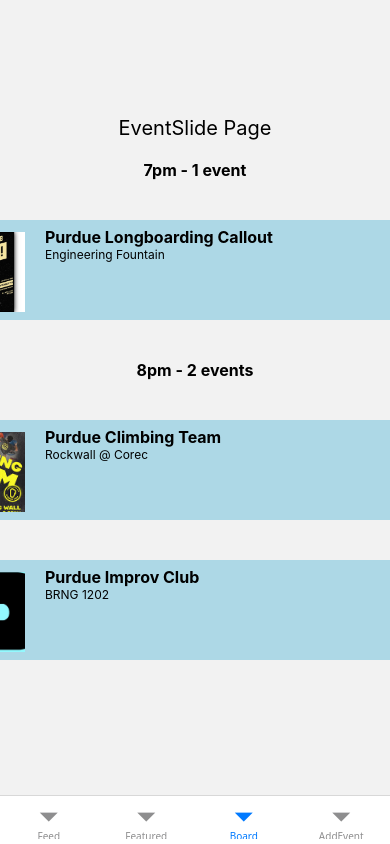
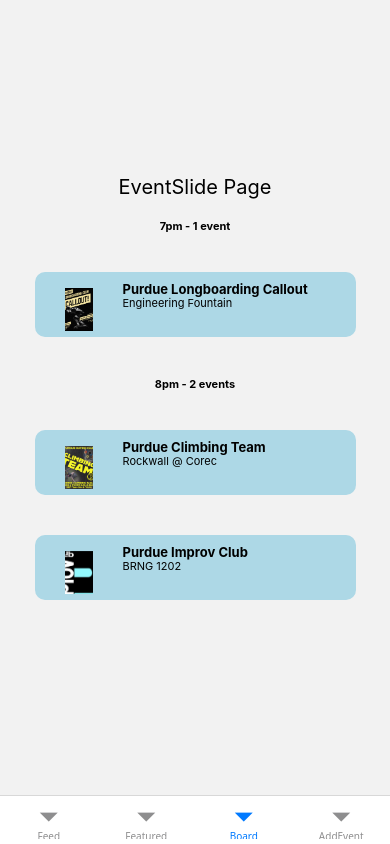
Before and after one commit to Purdue-ACM-SIGAPP/boilerbuzz-frontend, a React Native app: screen /Board in a window 390 px wide. Built offline with nearby package versions, Linux system fonts and the light colour scheme.

Commit message:
Changed the UI to fit the mobile screen

```diff
--- a/src/component/EventSlide.tsx
+++ b/src/component/EventSlide.tsx
@@ -14,29 +14,41 @@
     </View> */}
 
     <View style = {EventDates.container}>
-      <Text style = {EventDates.text}>7pm - 1 event</Text>
+      <Text adjustsFontSizeToFit numberOfLines={1} style = {EventDates.text}>7pm - 1 event</Text>
     </View>
 
     <View style={EventPostShape.container}>
+      <Image source={require('../../assets/LongboardClub.webp')} style={EventPostShape.image} />
+
+      <View style={EventPostShape.textContainer}>
       <Text style={EventPostShape.title}>Purdue Longboarding Callout</Text>
       <Text style = {EventPostShape.caption}>Engineering Fountain</Text>
-      <Image source={require('../../assets/LongboardClub.webp')} style={EventPostShape.image} />
+      </View>
+
     </View>
 
     <View style = {EventDates.container}>
-      <Text style = {EventDates.text}>8pm - 2 events</Text>
+      <Text adjustsFontSizeToFit numberOfLines={1} style = {EventDates.text}>8pm - 2 events</Text>
     </View>
 
     <View style={EventPostShape.container}>
+      <Image source={require('../../assets/ClimbingTeam.jpeg')} style={EventPostShape.image} />
+
+      <View style={EventPostShape.textContainer}>
       <Text style={EventPostShape.title}>Purdue Climbing Team</Text>
       <Text style = {EventPostShape.caption}>Rockwall @ Corec</Text>
-      <Image source={require('../../assets/ClimbingTeam.jpeg')} style={EventPostShape.image} />
+      </View>
+
     </View>
 
     <View style={EventPostShape.container}>
+      <Image source={require('../../assets/ImprovClub.jpeg')} style={EventPostShape.image} />
+
+      <View style={EventPostShape.textContainer}>
       <Text style={EventPostShape.title}>Purdue Improv Club</Text>
       <Text style = {EventPostShape.caption}>BRNG 1202</Text>
-      <Image source={require('../../assets/ImprovClub.jpeg')} style={EventPostShape.image} />
+      </View>
+
     </View>
 
 
@@ -56,36 +68,50 @@
 
 const EventPostShape = StyleSheet.create({
   container: {
-    width: 500,
-    height: 100,
+    width: 321,
+    height: 65,
     backgroundColor: 'lightblue',
     justifyContent: 'center',
-    alignItems: 'flex-start',
+    alignItems: 'center',
     borderRadius: 10,
     margin: 20,
+    flexDirection: 'row'
+
+
   },
   title: {
     color: 'black',
-    fontSize: 16,
+    fontSize: 13,
     fontWeight: 'bold',
     paddingLeft: 100,
-    paddingTop: 30
+    paddingTop: 30,
+    height: 16,
+    marginBottom: 15
   },
   caption: {
     color: 'black',
-    fontSize: 12,
+    fontSize: 11,
     fontWeight: 'thin',
-    paddingLeft: 100
+    paddingLeft: 100,
+    height: 13
 
   },
   image: {
-    width: 80,
-    height: 80,
+    width: 28,
+    height: 43,
     justifyContent: 'center',
     alignSelf: 'flex-start',
-    top: -30
+    resizeMode: 'cover',
+    marginTop: 16,
+    marginLeft:30
 
-  }
+  },
+  textContainer: {
+    flex: 1,
+    justifyContent: 'center',
+    marginLeft: -70,
+    marginBottom: 50
+  },
 });
 
 const EventDates = StyleSheet.create({
@@ -94,8 +120,11 @@
   },
   text: {
     fontWeight: 'bold',
-    fontSize: 16,
-    textAlign: 'center'
+    fontSize: 11,
+    textAlign: 'center',
+    height: 13
+
+
   }
 
 
--- a/src/screens/AddEventPage.tsx
+++ b/src/screens/AddEventPage.tsx
@@ -100,14 +100,17 @@
     padding: 10,
     alignItems: 'flex-start',
     alignSelf: 'flex-start',
-    left: 495
-
+    left: 495,
+    marginLeft: 93
 
   },
   titleFont: {
     fontWeight: 'light',
-    fontSize: 32,
-    textAlign: 'left'
+    fontSize: 48,
+    textAlign: 'left',
+    width: 239,
+    height: 58
+
   },
   subtitleFont: {
     fontWeight: 'bold',
@@ -127,12 +130,14 @@
     alignItems: 'center',
     borderRadius: 10,
     margin: 5,
+    marginLeft: 100
   },
   uploadImage: {
     width: 159,
     height: 159,
     justifyContent: 'center',
-    alignSelf: 'center',
+    alignSelf: 'flex-start',
+    left: 575
   },
   calenderImage: {
     width: 80,
@@ -147,14 +152,14 @@
   container: {
     justifyContent: 'center',
     alignItems: 'center',
-    width: 500,
-    height: 50,
+    width: 302,
+    height: 33,
     backgroundColor: 'gray',
     borderRadius:10,
     alignSelf:'center',
   },
   input: {
-    height: 40,
+    height: 20,
     borderColor: 'gray',
     borderWidth: 1,
     paddingHorizontal: 10,
```
